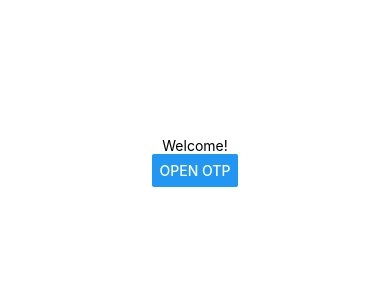
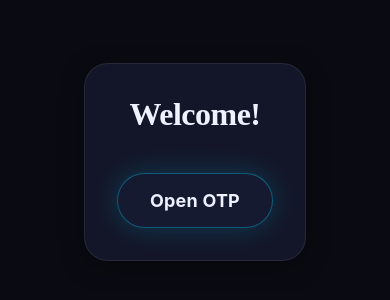
Before and after one commit to rotembcohen/NeonOTPExpo, a React Native app: screen / in a window 390 px wide. Shown: the part 260-560 px from the top of the page. Built offline with nearby package versions, Linux system fonts and the light colour scheme.

Commit message:
change theme

```diff
--- a/App.tsx
+++ b/App.tsx
@@ -1,22 +1,29 @@
 
 import { StatusBar } from 'expo-status-bar';
-import { StyleSheet, Text, View, Button } from 'react-native';
+import { StyleSheet, Text, View, Pressable } from 'react-native';
 import React, { useState } from 'react';
 import OTPScreen from './OTPScreen';
+import theme from './theme';
 
 export default function App() {
   const [showOTP, setShowOTP] = useState(false);
   return (
     <View style={styles.container}>
       {!showOTP ? (
-        <>
-          <Text>Welcome!</Text>
-          <Button title="Open OTP" onPress={() => setShowOTP(true)} />
-        </>
+        <View style={styles.card}>
+          <Text style={styles.title}>Welcome!</Text>
+          <Pressable
+            style={({ pressed }) => [styles.button, pressed && styles.buttonPressed]}
+            onPress={() => setShowOTP(true)}
+            accessibilityRole="button"
+          >
+            <Text style={styles.buttonText}>Open OTP</Text>
+          </Pressable>
+        </View>
       ) : (
         <OTPScreen onBack={() => setShowOTP(false)} />
       )}
-      <StatusBar style="auto" />
+      <StatusBar style="light" />
     </View>
   );
 }
@@ -24,8 +31,56 @@ export default function App() {
 const styles = StyleSheet.create({
   container: {
     flex: 1,
-    backgroundColor: '#fff',
+    backgroundColor: theme.colors.bg0,
     alignItems: 'center',
     justifyContent: 'center',
+    padding: theme.spacing[4],
+  },
+  card: {
+    backgroundColor: theme.colors.surface1,
+    borderRadius: theme.radii.lg,
+    padding: theme.spacing[5],
+    alignItems: 'center',
+    shadowColor: theme.shadow.soft.shadowColor,
+    shadowOffset: theme.shadow.soft.shadowOffset,
+    shadowOpacity: theme.shadow.soft.shadowOpacity,
+    shadowRadius: theme.shadow.soft.shadowRadius,
+    elevation: theme.shadow.soft.elevation,
+    borderWidth: 1,
+    borderColor: 'rgba(255,255,255,0.08)',
+  },
+  title: {
+    color: theme.colors.text1,
+    fontFamily: theme.font.display,
+    fontSize: 32,
+    fontWeight: '700',
+    marginBottom: theme.spacing[4],
+    letterSpacing: -0.5,
+    textAlign: 'center',
+  },
+  button: {
+    backgroundColor: theme.colors.surface2,
+    borderRadius: 999,
+    paddingVertical: 16,
+    paddingHorizontal: 32,
+    marginTop: theme.spacing[3],
+    borderWidth: 1,
+    borderColor: 'rgba(0,214,255,0.35)',
+    shadowColor: theme.shadow.glow.shadowColor,
+    shadowOffset: theme.shadow.glow.shadowOffset,
+    shadowOpacity: theme.shadow.glow.shadowOpacity,
+    shadowRadius: theme.shadow.glow.shadowRadius,
+    elevation: theme.shadow.glow.elevation,
+  },
+  buttonPressed: {
+    opacity: 0.85,
+    transform: [{ scale: 0.98 }],
+  },
+  buttonText: {
+    color: theme.colors.text1,
+    fontWeight: '700',
+    fontSize: 18,
+    letterSpacing: 0.2,
+    fontFamily: theme.font.ui,
   },
 });
--- a/OTPScreen.tsx
+++ b/OTPScreen.tsx
@@ -1,5 +1,6 @@
 import React, { useRef, useState, useEffect } from 'react';
 import { View, TextInput, StyleSheet, ActivityIndicator, Text, Pressable } from 'react-native';
+import theme from './theme';
 
 type OTPScreenProps = {
   onBack?: () => void;
@@ -77,6 +78,8 @@ const OTPScreen: React.FC<OTPScreenProps> = ({ onBack }) => {
           <Text style={styles.backButtonText}>{'‹'} Back</Text>
         </Pressable>
       )}
+      <View style={styles.card}>
+        <Text style={styles.title}>Enter OTP</Text>
         <View style={styles.inputsRow}>
           {Array.from({ length: numInputs }).map((_, idx) => (
             <TextInput
@@ -94,12 +97,15 @@ const OTPScreen: React.FC<OTPScreenProps> = ({ onBack }) => {
               returnKeyType={idx === numInputs - 1 ? 'done' : 'next'}
               onFocus={() => handleFocus(idx)}
               selection={selection[idx]}
+              placeholder="-"
+              placeholderTextColor={theme.colors.text2}
             />
           ))}
         </View>
-      {loading && <ActivityIndicator testID="otp-loading" style={styles.feedback} />}
+        {loading && <ActivityIndicator testID="otp-loading" style={styles.feedback} color={theme.colors.pri2} />}
         {approved && <Text style={styles.approvedText}>approved</Text>}
         {failed && <Text style={styles.failedText}>failed</Text>}
+      </View>
     </View>
   );
 };
@@ -108,56 +114,91 @@ const styles = StyleSheet.create({
   backButtonRow: {
     position: 'absolute',
     top: 40,
-    left: 0,
+    left: 10,
     zIndex: 10,
     paddingTop: 12,
   },
   backButtonText: {
     fontSize: 20,
-    color: '#007AFF',
-    fontWeight: '500',
+    color: theme.colors.pri1,
+    fontWeight: '600',
     paddingVertical: 4,
-    paddingHorizontal: 0,
+    paddingHorizontal: 8,
+    fontFamily: theme.font.ui,
   },
   container: {
     flex: 1,
+    backgroundColor: theme.colors.bg0,
     alignItems: 'center',
     justifyContent: 'center',
+  },
+  card: {
+    backgroundColor: theme.colors.surface1,
+    borderRadius: theme.radii.lg,
+    padding: theme.spacing[5],
+    alignItems: 'center',
+    shadowColor: theme.shadow.soft.shadowColor,
+    shadowOffset: theme.shadow.soft.shadowOffset,
+    shadowOpacity: theme.shadow.soft.shadowOpacity,
+    shadowRadius: theme.shadow.soft.shadowRadius,
+    elevation: theme.shadow.soft.elevation,
+    borderWidth: 1,
+    borderColor: 'rgba(255,255,255,0.08)',
+    minWidth: 320,
+  },
+  title: {
+    color: theme.colors.text1,
+    fontFamily: theme.font.display,
+    fontSize: 24,
+    fontWeight: '700',
+    marginBottom: theme.spacing[4],
+    letterSpacing: -0.5,
+    textAlign: 'center',
   },
   inputsRow: {
     flexDirection: 'row',
     justifyContent: 'center',
     alignItems: 'center',
+    marginBottom: theme.spacing[4],
   },
   input: {
     borderWidth: 1,
-    borderColor: '#ccc',
-    width: 40,
-    height: 50,
-    margin: 5,
+    borderColor: theme.colors.pri2,
+    width: 44,
+    height: 56,
+    margin: 6,
     textAlign: 'center',
-    fontSize: 24,
-    borderRadius: 8,
-    backgroundColor: '#fff',
+    fontSize: 28,
+    borderRadius: theme.radii.md,
+    backgroundColor: theme.colors.surface2,
+    color: theme.colors.text1,
+    fontFamily: theme.font.ui,
+    shadowColor: theme.shadow.soft.shadowColor,
+    shadowOffset: { width: 0, height: 2 },
+    shadowOpacity: 0.18,
+    shadowRadius: 6,
+    elevation: 2,
   },
   feedback: {
-    marginTop: 16,
+    marginTop: theme.spacing[3],
   },
   approvedText: {
     width: '100%',
     textAlign: 'center',
-    color: 'green',
+    color: theme.colors.success,
     fontWeight: 'bold',
-    marginTop: 12,
+    marginTop: theme.spacing[3],
     fontSize: 18,
+    fontFamily: theme.font.ui,
   },
   failedText: {
     width: '100%',
     textAlign: 'center',
-    color: 'red',
+    color: theme.colors.danger,
     fontWeight: 'bold',
-    marginTop: 12,
+    marginTop: theme.spacing[3],
     fontSize: 18,
+    fontFamily: theme.font.ui,
   },
 });
 
--- /dev/null
+++ b/theme.ts
@@ -0,0 +1,55 @@
+// theme.ts
+// Design tokens for NeonOTPExpo (adapted from provided CSS)
+
+const theme = {
+  colors: {
+    bg0: '#0a0b12', // page background
+    bg1: '#0f111b', // section background
+    surface1: '#131628', // card base
+    surface2: '#161a31', // card depth
+    text1: '#eef1ff', // primary text
+    text2: '#b6bdd2', // secondary text
+    muted: '#8e97b3', // helper text
+    pri1: '#7a5cff', // violet
+    pri2: '#00d6ff', // cyan
+    grad1: ['#7a5cff', '#00d6ff'], // for linear gradients
+    success: '#17e8a7',
+    danger: '#ff5277',
+    warning: '#ffd166',
+  },
+  radii: {
+    sm: 10,
+    md: 16,
+    lg: 24,
+  },
+  shadow: {
+    soft: {
+      shadowColor: '#000',
+      shadowOffset: { width: 0, height: 6 },
+      shadowOpacity: 0.35,
+      shadowRadius: 24,
+      elevation: 8,
+    },
+    glow: {
+      shadowColor: '#00d6ff',
+      shadowOffset: { width: 0, height: 0 },
+      shadowOpacity: 0.20,
+      shadowRadius: 28,
+      elevation: 12,
+    },
+  },
+  font: {
+    ui: 'Inter',
+    display: 'Space Grotesk',
+  },
+  spacing: {
+    1: 8,
+    2: 12,
+    3: 16,
+    4: 24,
+    5: 32,
+    6: 48,
+  },
+};
+
+export default theme;
```
Lines whose indentation alone changed are shown as unchanged.
